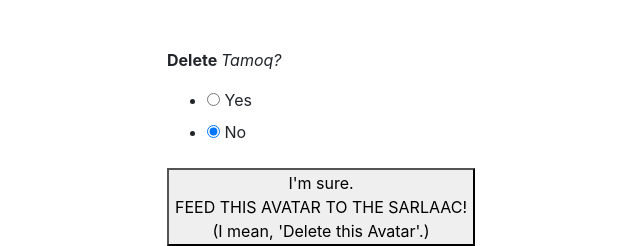
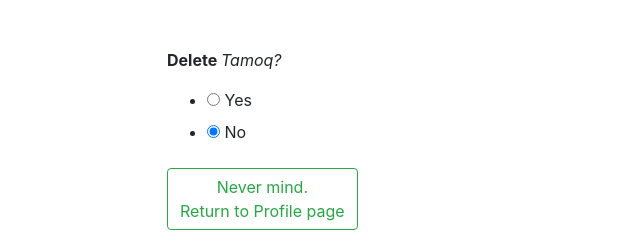
Before and after one commit to egv78/vanlevysite, a Django app: page /accounts/profile/delete_avatar/1 in a window 1280 px wide. Shown: the part 593-839 px from the top of the page, without its empty margins (488-1128 px from the left). Run offline with Django 3.2, Linux system fonts and the light colour scheme; a user stored in the database is signed in; data comes from the database, SQL or seed files in the repository; both versions use the stored data as it was after the commit; some libraries are stand-ins or nearby versions.

Commit message:
added block for page scripts to base.html; button on delete avatar page now: 1.) bootstrap-ified 2.) changes based on radio selected

```diff
--- a/accounts/templates/accounts/profile_avatar_delete.html
+++ b/accounts/templates/accounts/profile_avatar_delete.html
@@ -57,10 +57,8 @@
                     {% csrf_token %}
                     {{ avatar_form.deleted }}
                     <p></p>
-                    <button type="submit">
-                        I'm sure.<br>
-                        FEED THIS AVATAR TO THE SARLAAC!<br>
-                        (I mean, 'Delete this Avatar'.)
+                    <button type="submit" id="delete_button" class="btn btn-outline-success">
+                        Never mind.<br>Return to Profile page
                     </button>
                 </form>
             </div>
@@ -68,3 +66,21 @@
     </div>
 </div>
 {% endblock %}
+{% block page_scripts %}
+<script>
+$("#id_deleted").click(function () {
+    var button = $("#delete_button");
+    if (document.getElementById('id_deleted_0').checked) {
+        console.log("True")
+        button.removeClass('btn btn-outline-success');
+        button.addClass('btn btn-outline-danger');
+        button.html('I am sure.<br>FEED THIS AVATAR TO THE SARLAAC!<br>(I mean, Delete this Avatar.)');
+    } else {
+        console.log("False")
+        button.removeClass('btn btn-outline-danger');
+        button.addClass('btn btn-outline-success');
+        button.html('Never mind.<br>Return to Profile page');
+    };
+});
+</script>
+{% endblock %}
--- a/accounts/templates/base.html
+++ b/accounts/templates/base.html
@@ -107,6 +107,8 @@
 <script src="https://stackpath.bootstrapcdn.com/bootstrap/4.1.3/js/bootstrap.min.js"
         integrity="sha384-ChfqqxuZUCnJSK3+MXmPNIyE6ZbWh2IMqE241rYiqJxyMiZ6OW/JmZQ5stwEULTy" crossorigin="anonymous"></script>
 {% endblock %}
+{% block page_scripts %}
+{% endblock %}
 </body>
 
 </html>
```
Also changed, not shown: db.sqlite3, swdice/templates/swdice/swroom.html (indentation only).
